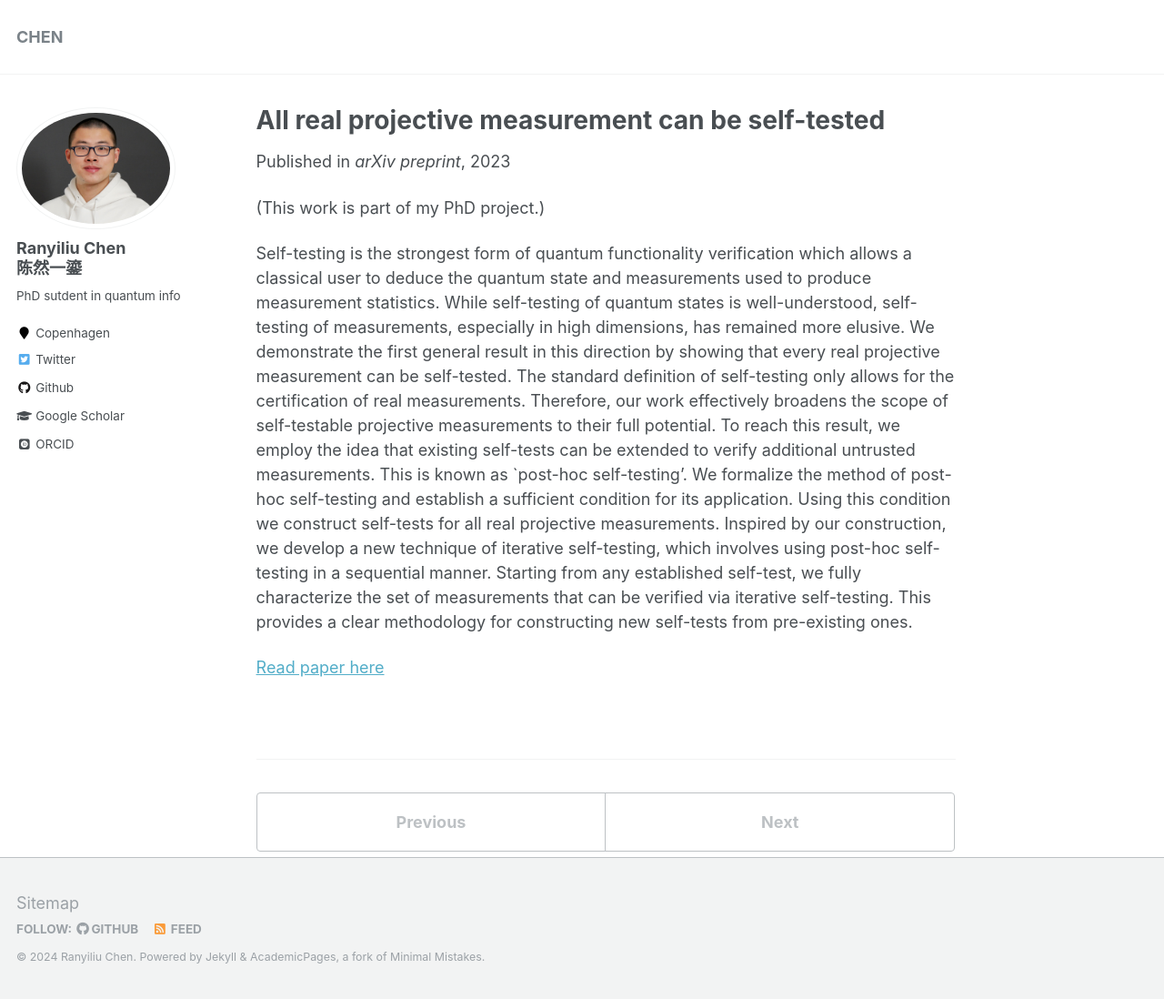
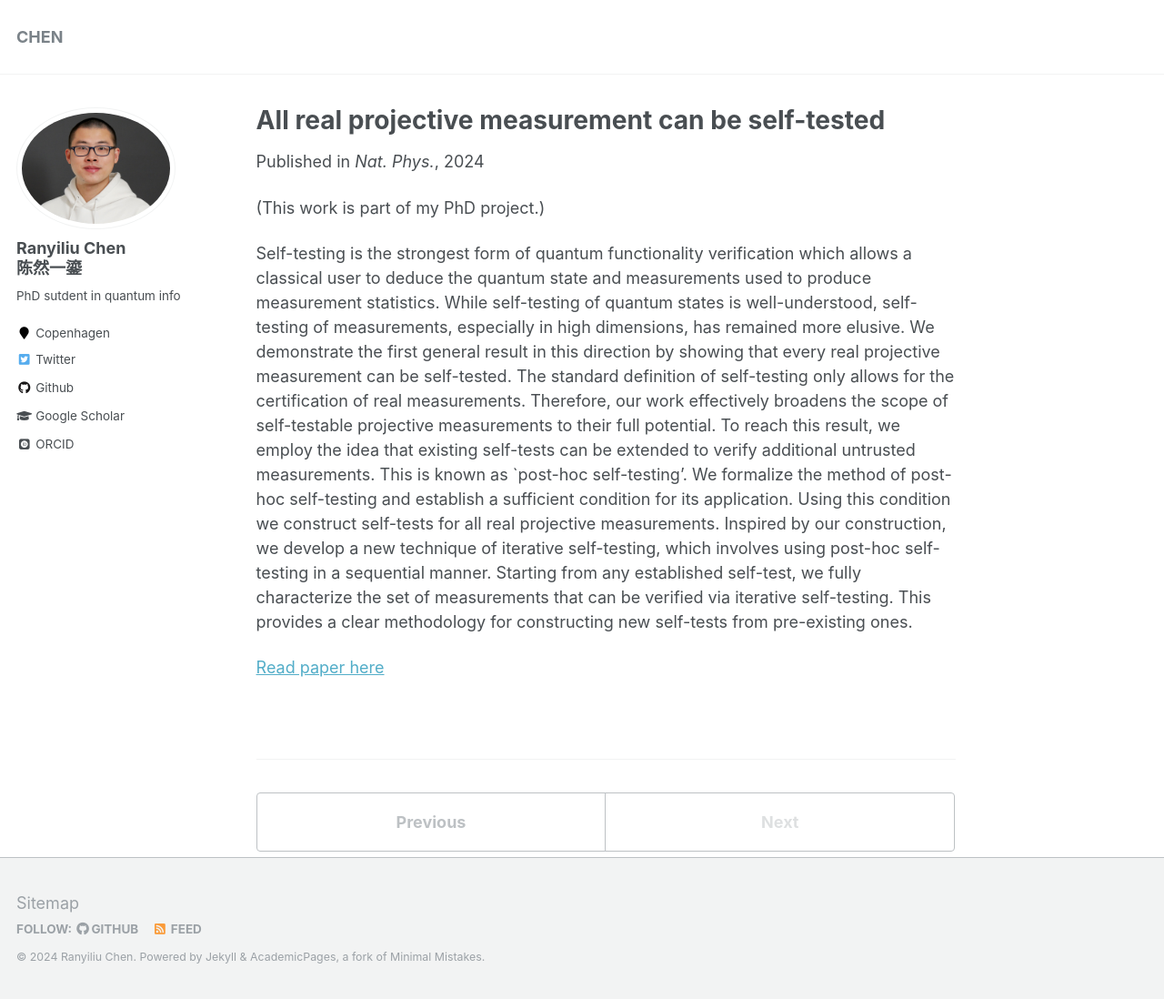
Before and after one commit to CRYL/CRYL.github.io, a Jekyll site: the page built from _publications/self-testing-measurement.md, in a window 1280 px wide and 1098 px high. Shown: the whole window at 91% size. Built offline with Jekyll 4.4.1, drawn with Linux system fonts in a browser that asks for light colours; some web fonts are replaced.

Commit message:
add Nat Phys

```diff
--- a/_publications/self-testing-measurement.md
+++ b/_publications/self-testing-measurement.md
@@ -3,9 +3,9 @@ title: "All real projective measurement can be self-tested"
 collection: publications
 permalink: /publication/self-testing-measurement
 excerpt: 'We can self-test any real projective measurement in bipartite Bell scenario.'
-date: 2023-02-02
-venue: 'arXiv preprint'
-paperurl: 'https://arxiv.org/abs/2302.00974'
+date: 2024-08-01
+venue: 'Nat. Phys.'
+paperurl: 'https://www.nature.com/articles/s41567-024-02584-z'
 citation:
 ---
 
@@ -13,4 +13,4 @@ citation:
 
 Self-testing is the strongest form of quantum functionality verification which allows a classical user to deduce the quantum state and measurements used to produce measurement statistics. While self-testing of quantum states is well-understood, self-testing of measurements, especially in high dimensions, has remained more elusive. We demonstrate the first general result in this direction by showing that every real projective measurement can be self-tested. The standard definition of self-testing only allows for the certification of real measurements. Therefore, our work effectively broadens the scope of self-testable projective measurements to their full potential. To reach this result, we employ the idea that existing self-tests can be extended to verify additional untrusted measurements. This is known as `post-hoc self-testing'. We formalize the method of post-hoc self-testing and establish a sufficient condition for its application. Using this condition we construct self-tests for all real projective measurements. Inspired by our construction, we develop a new technique of iterative self-testing, which involves using post-hoc self-testing in a sequential manner. Starting from any established self-test, we fully characterize the set of measurements that can be verified via iterative self-testing. This provides a clear methodology for constructing new self-tests from pre-existing ones.
 
-[Read paper here](https://arxiv.org/abs/2302.00974)
+[Read paper here](https://www.nature.com/articles/s41567-024-02584-z)
```
Also changed, not shown: 1 other file.
